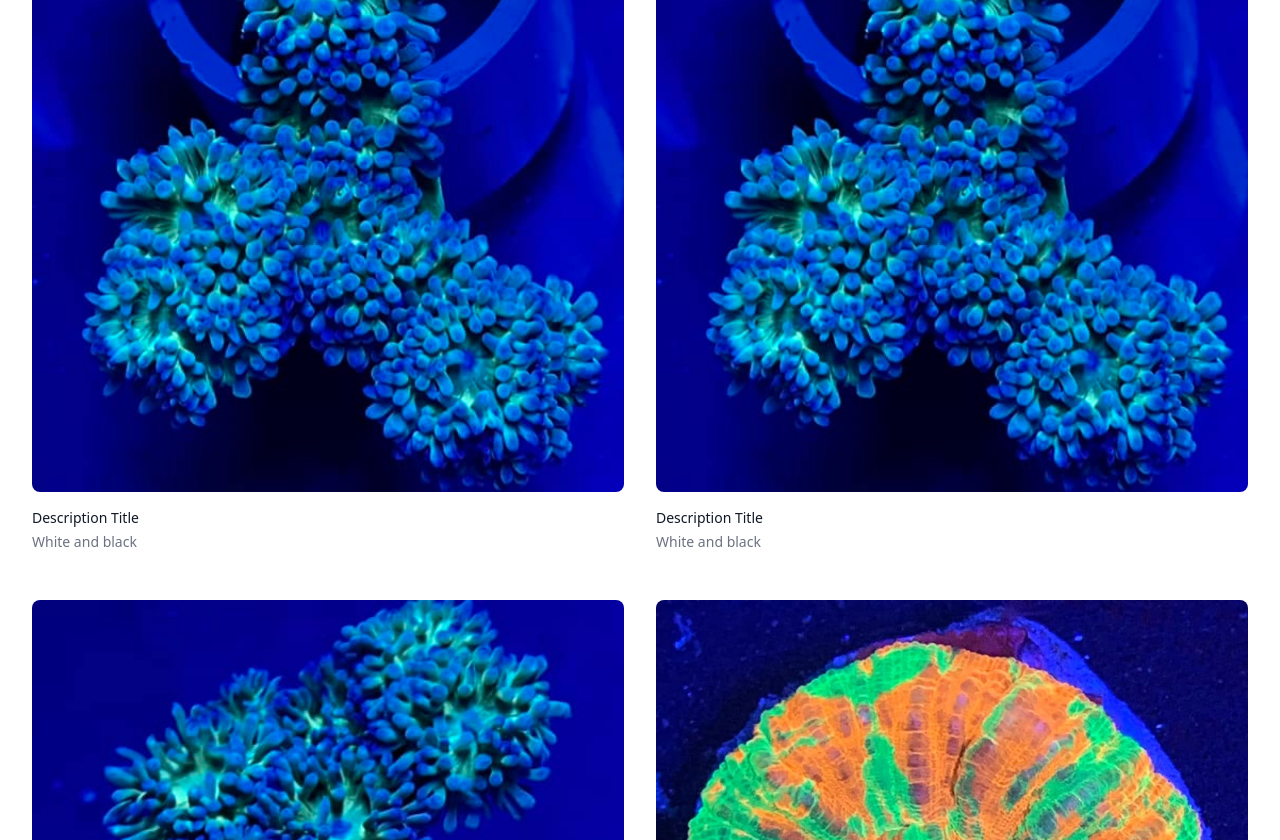
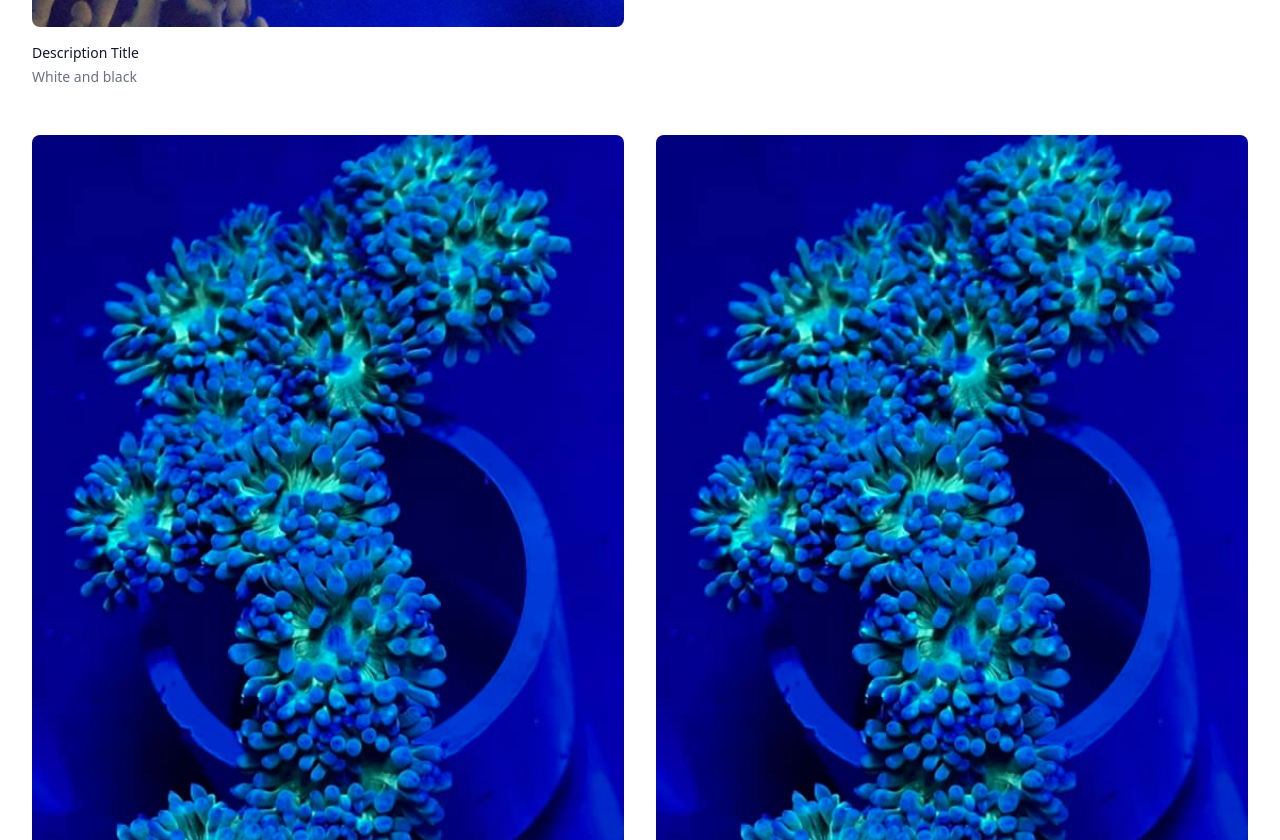
Before and after one commit to BurnsD/Marine-Exotics, a website: page index.html in a window 1280 px wide. Shown: the part 3760-4600 px from the top of the page. Drawn offline with Linux system fonts and the light colour scheme.

Commit message:
new images added

```diff
--- a/index.html
+++ b/index.html
@@ -369,7 +369,7 @@
             <div class="relative">
               <div class="relative h-72 w-full overflow-hidden rounded-lg">
                 <img
-                  src="./assets/images/test5.jpg"
+                  src="./assets/images/p-acro-1.jpg"
                   alt="Front of zip tote bag with white canvas, black canvas straps and handle, and black zipper pulls."
                   class="h-full w-full object-cover object-center"
                 />
@@ -397,7 +397,7 @@
             <div class="relative">
               <div class="relative h-72 w-full overflow-hidden rounded-lg">
                 <img
-                  src="./assets/images/test5.jpg"
+                  src="./assets/images/p-acro-2.jpg"
                   alt="Front of zip tote bag with white canvas, black canvas straps and handle, and black zipper pulls."
                   class="h-full w-full object-cover object-center"
                 />
@@ -425,7 +425,7 @@
             <div class="relative">
               <div class="relative h-72 w-full overflow-hidden rounded-lg">
                 <img
-                  src="./assets/images/test5.jpg"
+                  src="./assets/images/p-coral-1.jpg"
                   alt="Front of zip tote bag with white canvas, black canvas straps and handle, and black zipper pulls."
                   class="h-full w-full object-cover object-center"
                 />
@@ -453,7 +453,7 @@
             <div class="relative">
               <div class="relative h-72 w-full overflow-hidden rounded-lg">
                 <img
-                  src="./assets/images/test5.jpg"
+                  src="./assets/images/p-coral-2.jpg"
                   alt="Front of zip tote bag with white canvas, black canvas straps and handle, and black zipper pulls."
                   class="h-full w-full object-cover object-center"
                 />
@@ -510,7 +510,7 @@
             <div class="relative">
               <div class="relative h-72 w-full overflow-hidden rounded-lg">
                 <img
-                  src="./assets/images/p-scoly-2.jpg"
+                  src="./assets/images/test5.jpg"
                   alt="Front of zip tote bag with white canvas, black canvas straps and handle, and black zipper pulls."
                   class="h-full w-full object-cover object-center"
                 />
```
Also changed, not shown: assets/images/h-1.jpg (added), assets/images/p-acro-1.jpg (added), assets/images/p-acro-2.jpg (added), assets/images/p-coral-1.jpg (added), assets/images/p-coral-2.jpg (added).
